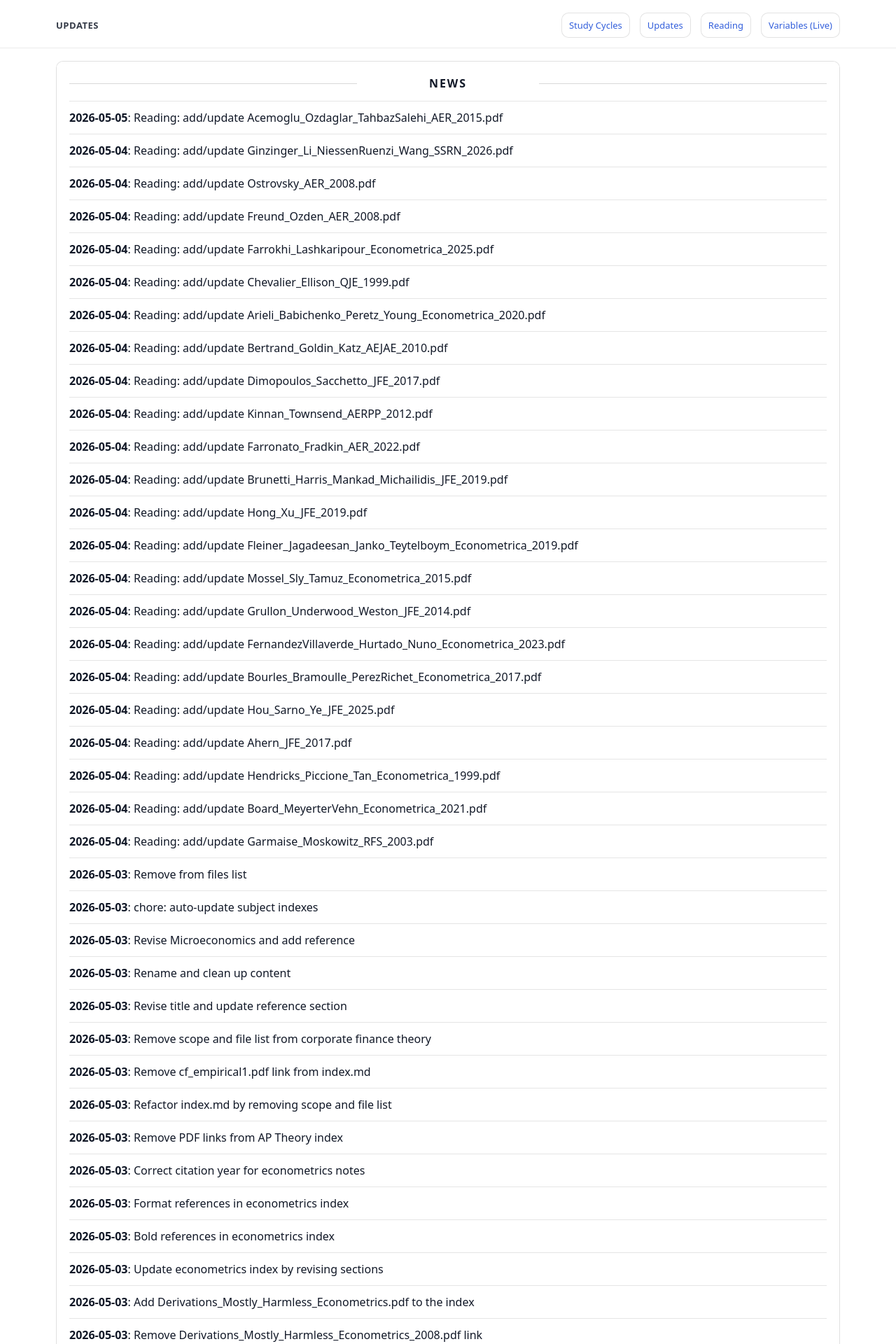
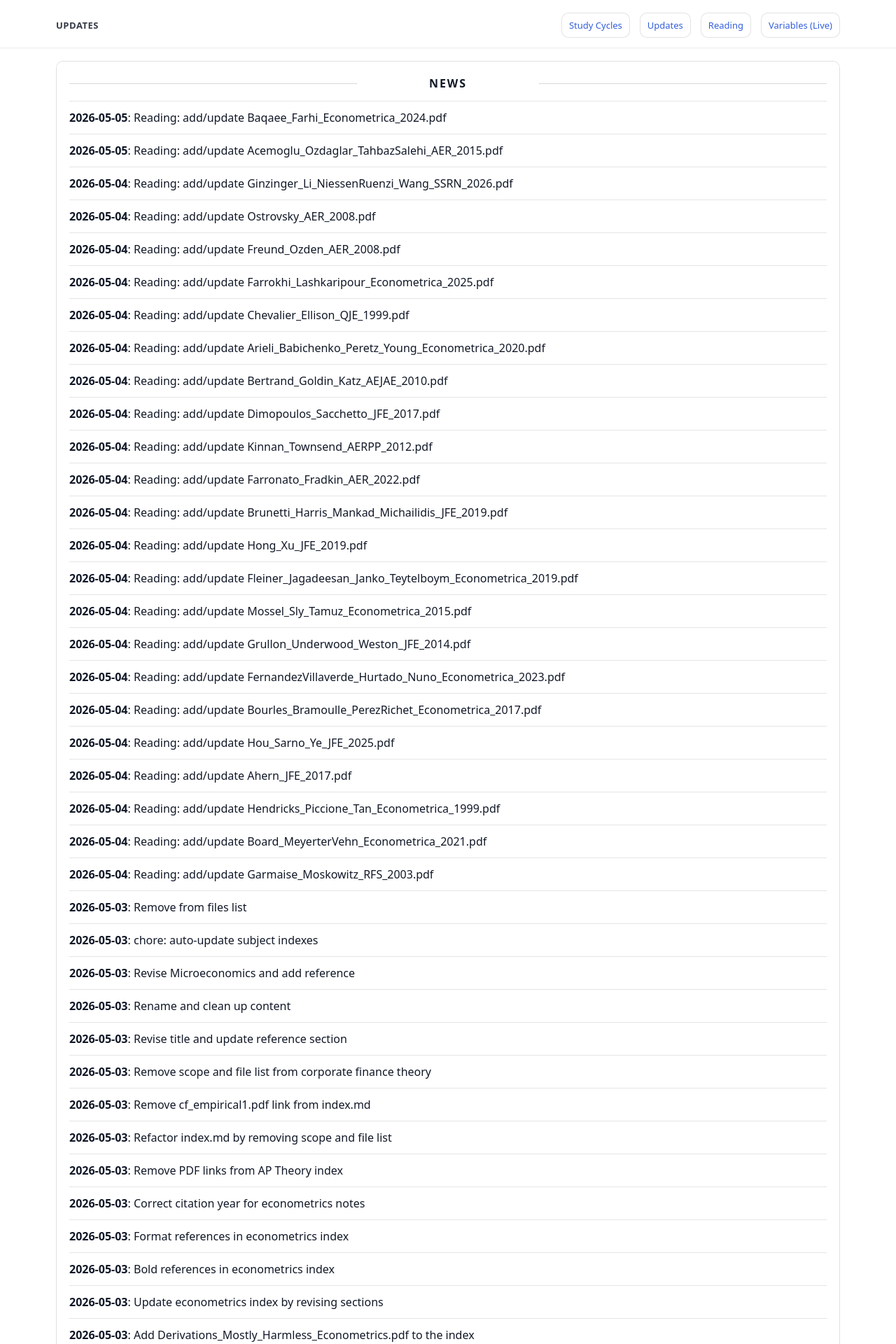
Before and after one commit to yaxinzn/study-archive, a Jekyll site: the page built from updates/index.md, in a window 1280 px wide. Shown: the top 1920 px of the page at 70% size. Built offline with Jekyll 4.4.1, drawn with Linux system fonts in a browser that asks for light colours; some of the changed text lies outside the part shown.

Commit message:
chore: update NEWS feed

```diff
--- a/_data/news.yml
+++ b/_data/news.yml
@@ -1,4 +1,7 @@
 # Auto-generated update history (sorted newest -> oldest). Do not edit manually.
+- ts: "1777932953"
+  date: "2026-05-05"
+  title: "Reading: add/update Baqaee_Farhi_Econometrica_2024.pdf"
 - ts: "1777927612"
   date: "2026-05-05"
   title: "Reading: add/update Acemoglu_Ozdaglar_TahbazSalehi_AER_2015.pdf"
```
